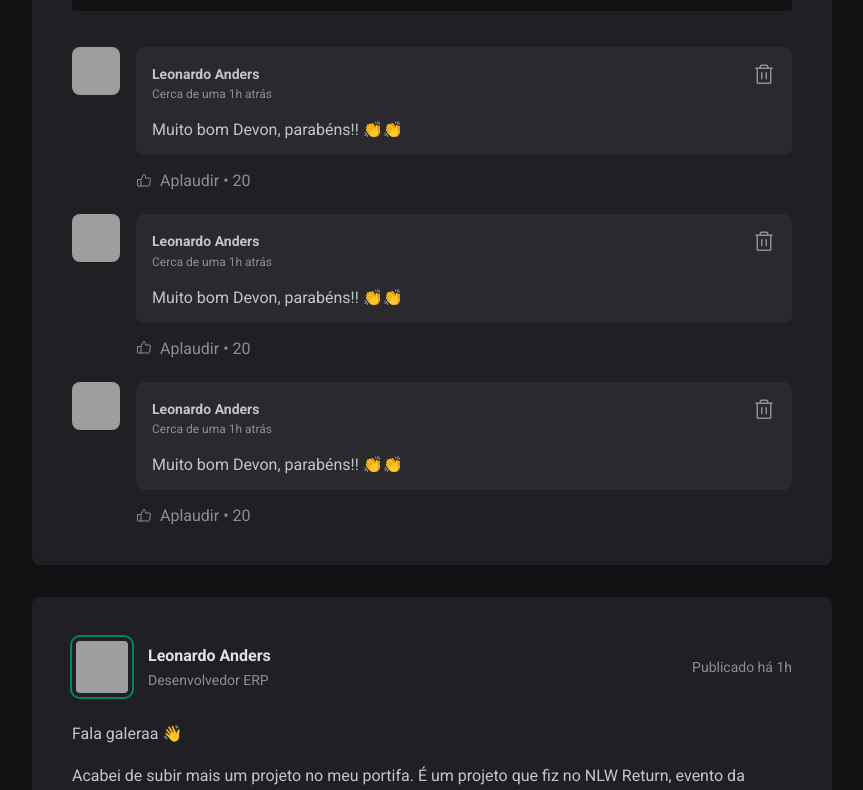
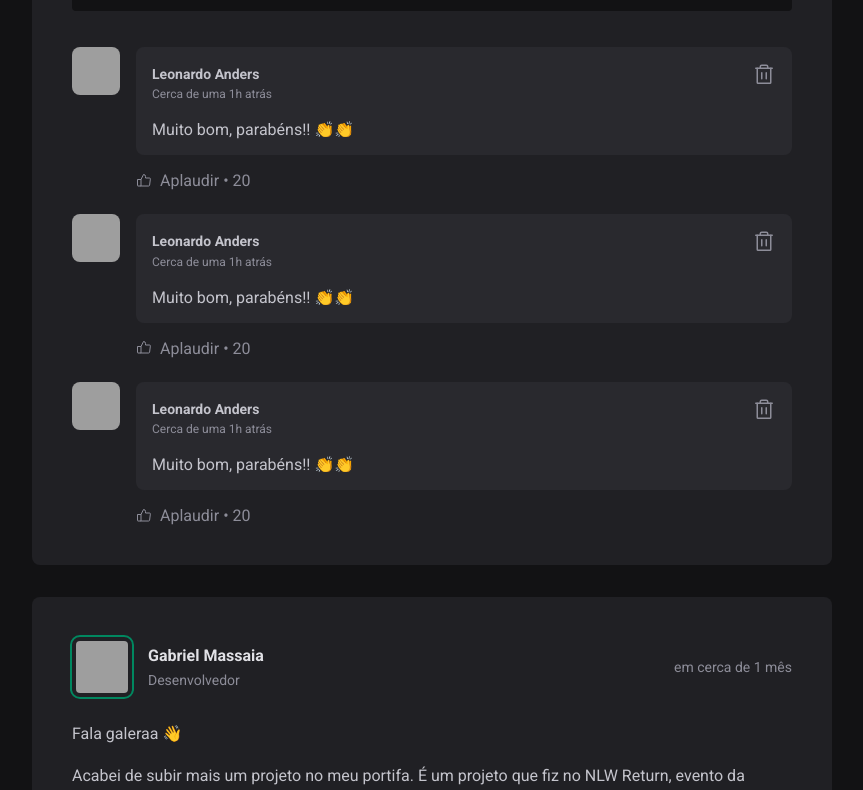
Before and after one commit to LeoAnders/ignite-feed, a React (Vite) app: page / in a window 1280 px wide. Shown: the part 580-1370 px from the top of the page, without its empty margins (352-1215 px from the left). Built offline with nearby package versions, Linux system fonts and the light colour scheme; grey boxes are pictures that could not be loaded.

Commit message:
Itereando no `JSX` e criando propiedades do `Post`

```diff
--- a/package.json
+++ b/package.json
@@ -10,6 +10,7 @@
     "preview": "vite preview"
   },
   "dependencies": {
+    "date-fns": "^3.6.0",
     "phosphor-react": "^1.4.1",
     "react": "^18.3.1",
     "react-dom": "^18.3.1"
--- a/src/App.jsx
+++ b/src/App.jsx
@@ -1,21 +1,31 @@
-import { Header } from './components/Header';
-import { Sidebar } from './components/Sidebar';
-import { Post } from './components/Post';
+import { Header } from "./components/Header";
+import { Sidebar } from "./components/Sidebar";
+import { Post } from "./components/Post";
 
-import styles from './App.module.css'
-import './global.css'
+import styles from "./App.module.css";
+import "./global.css";
+
+import { post } from "./data";
 
 export function App() {
   return (
     <>
-    <Header/>
+      <Header />
       <div className={styles.wrapper}>
         <Sidebar />
         <main>
-          <Post/>
-          <Post/>
+          {post.map((post) => {
+            return (
+              <Post
+                key={post.id}
+                author={post.author}
+                content={post.content}
+                publishedAt={post.publishedAt}
+              />
+            );
+          })}
         </main>
       </div>
     </>
-  )
+  );
 }
--- a/src/App.module.css
+++ b/src/App.module.css
@@ -11,7 +11,7 @@
 
 @media (max-width: 768px) {
   html {
-    font-size: 12px;
+    font-size: 87.5%;
   }
   .wrapper {
     grid-template-columns: 1fr;
--- a/src/components/Comment.jsx
+++ b/src/components/Comment.jsx
@@ -28,7 +28,7 @@ export function Comment() {
             </button>
           </header>
 
-          <p>Muito bom Devon, parabéns!! 👏👏</p>
+          <p>Muito bom, parabéns!! 👏👏</p>
         </div>
         <footer>
           <button>
--- a/src/components/Post.jsx
+++ b/src/components/Post.jsx
@@ -1,23 +1,39 @@
+import { format, formatDistanceToNow } from "date-fns";
+import ptBR from "date-fns/locale/pt-BR";
+
 import { Avatar } from "./Avatar";
 import { Comment } from "./Comment";
 import styles from "./Post.module.css";
 
-export function Post() {
+export function Post({ author, publishedAt }) {
+  const publishedDateFormatted = format(
+    publishedAt,
+    "d 'de' LLLL 'às' HH:mm'h'",
+    {
+      locale: ptBR,
+    }
+  );
+
+  const publishedDateRelativeDateToNow = formatDistanceToNow(publishedAt, {
+    locale: ptBR,
+    addSuffix: true,
+  });
+
   return (
     <article className={styles.post}>
       <header>
         <div className={styles.author}>
-          <Avatar
-            hasBorder={true}
-            src="https://avatars.githubusercontent.com/u/115679546?v=4"
-          />
+          <Avatar hasBorder={true} src={author.avatar_url} />
           <div className={styles.authorInfo}>
-            <strong>Leonardo Anders</strong>
-            <span>Desenvolvedor ERP</span>
+            <strong>{author.name}</strong>
+            <span>{author.role}</span>
           </div>
         </div>
-        <time title="06 de junho as 09:15h" dateTime="2023-06-16 09:15:50">
-          Publicado há 1h
+        <time
+          title={publishedDateFormatted}
+          dateTime={publishedAt.toISOString()}
+        >
+          {publishedDateRelativeDateToNow}
         </time>
       </header>
 
--- /dev/null
+++ b/src/data.js
@@ -0,0 +1,39 @@
+export const post = [
+  {
+    id: 1,
+    author: {
+      avatar_url: "https://avatars.githubusercontent.com/u/115679546?v=4",
+      name: "Leonardo Anders",
+      role: "Desenvolvedor ERP",
+    },
+
+    content: [
+      { type: "paragraph", content: "Fala galeraa" },
+      {
+        type: "paragraph",
+        content:
+          " Acabei de subir mais um projeto no meu portifa. É um projeto que fiz no NLW Return, evento da Rocketseat. O nome do projeto é DoctorCare 🚀",
+      },
+      { type: "link", content: "#novoprojeto #nlw #rocketseat" },
+    ],
+    publishedAt: new Date("2024-09-03 18:10:50"),
+  },
+  {
+    author: {
+      avatar_url: "https://avatars.githubusercontent.com/u/121907402?v=4",
+      name: "Gabriel Massaia",
+      role: "Desenvolvedor",
+    },
+    id: 2,
+    content: [
+      { type: "paragraph", content: "Fala galeraa" },
+      {
+        type: "paragraph",
+        content:
+          " Acabei de subir mais um projeto no meu portifa. É um projeto que fiz no NLW Return, evento da Rocketseat. O nome do projeto é DoctorCare 🚀",
+      },
+      { type: "link", content: "#novoprojeto #nlw #rocketseat" },
+    ],
+    publishedAt: new Date("2024-09-03 18:10:50"),
+  },
+];
```
Also changed, not shown: 1 other file (tests, documents, lock files or other folders).
